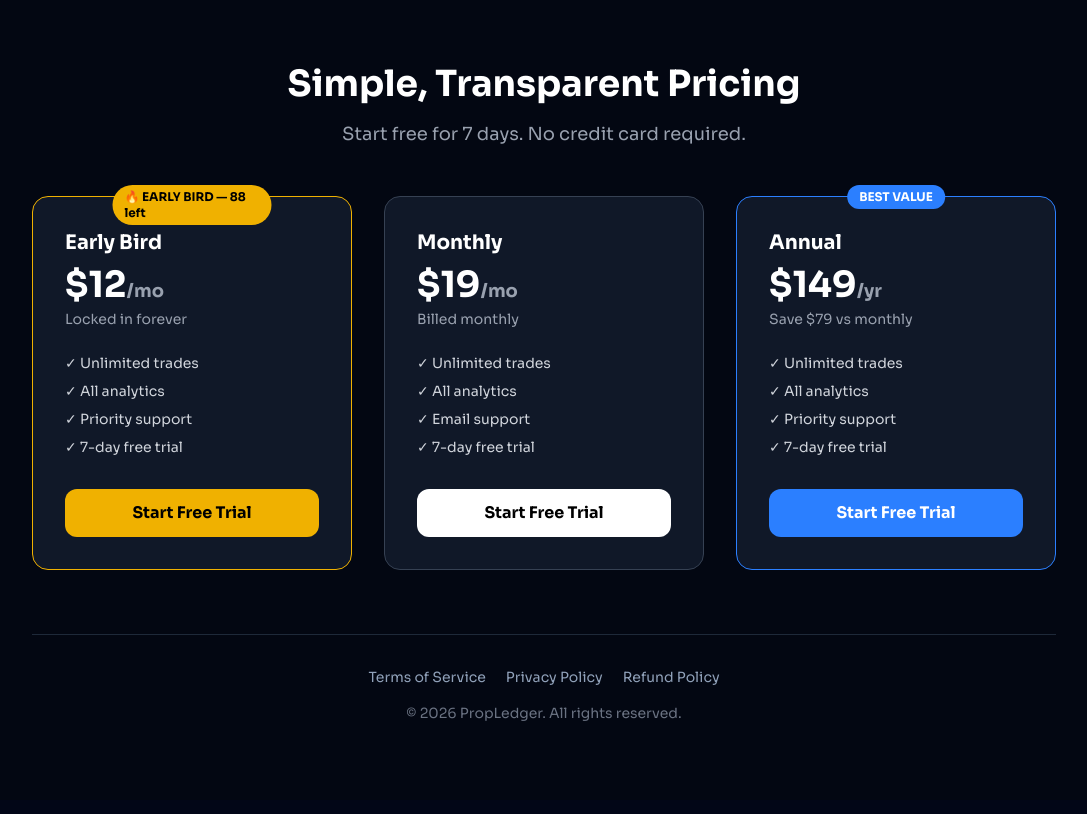
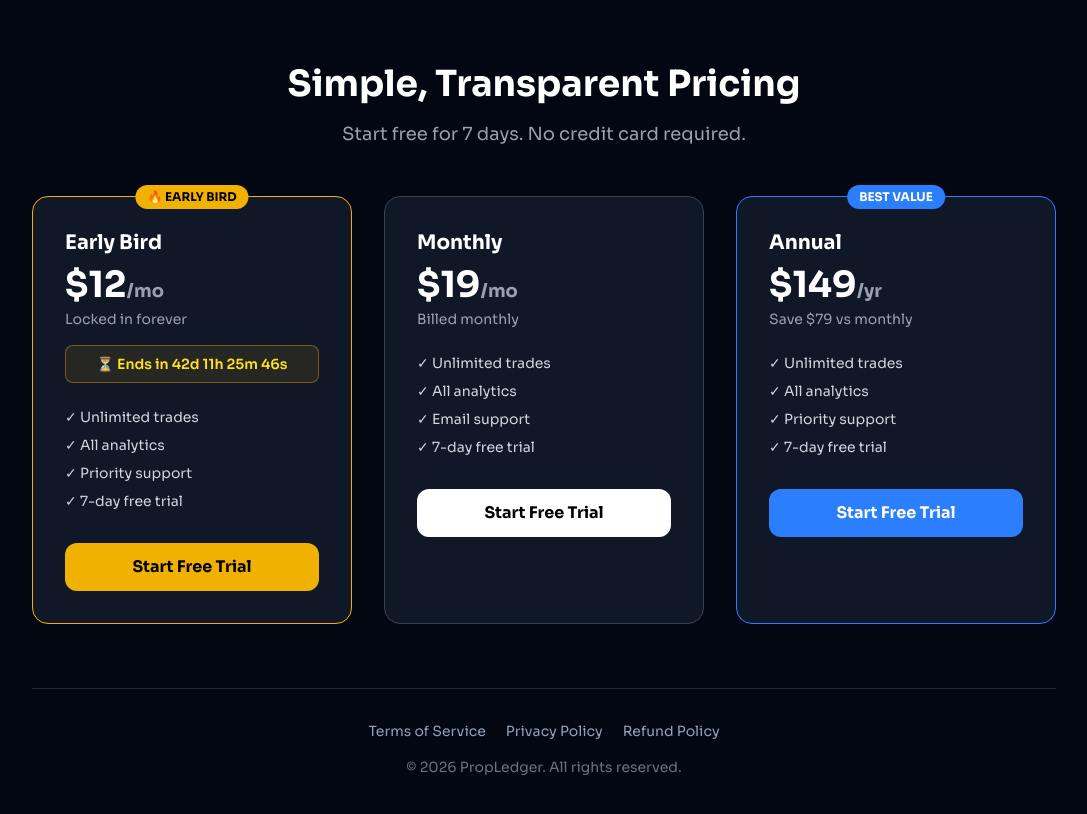
Before and after one commit to yarinx23-byte/PropLedger, a React (Vite) app: page /pricing in a window 1280 px wide. Shown: the top 814 px of the page, without its empty margins (96-1183 px from the left). Built offline with nearby package versions, Linux system fonts and the light colour scheme; no server answers.

Commit message:
Replace Early Bird seat counter with a time-limited countdown

```diff
--- a/src/pages/Pricing.jsx
+++ b/src/pages/Pricing.jsx
@@ -4,21 +4,34 @@ import { getPaddle, PRICES } from '../lib/paddle'
 import { useAuth } from '../context/AuthContext'
 import LegalLinks from '../components/LegalLinks.jsx'
 
-const EARLY_BIRD_LIMIT = 100
+// When the Early Bird offer ends. Update this one line when you launch
+// (e.g. set it to your launch date + 30 days).
+const EARLY_BIRD_DEADLINE = new Date('2026-07-19T23:59:59')
+
+function getTimeLeft(deadline) {
+  const ms = deadline.getTime() - Date.now()
+  if (ms <= 0) return null
+  return {
+    days: Math.floor(ms / 86400000),
+    hours: Math.floor((ms % 86400000) / 3600000),
+    minutes: Math.floor((ms % 3600000) / 60000),
+    seconds: Math.floor((ms % 60000) / 1000),
+  }
+}
 
 export default function Pricing() {
   const { user } = useAuth()
   const navigate = useNavigate()
-  const [earlyBirdCount, setEarlyBirdCount] = useState(0)
   const [loading, setLoading] = useState(null)
+  const [timeLeft, setTimeLeft] = useState(() => getTimeLeft(EARLY_BIRD_DEADLINE))
 
   useEffect(() => {
-    // TODO: שליפת מספר מנויי Early Bird מ-Supabase
-    setEarlyBirdCount(12) // זמני
+    const id = setInterval(() => setTimeLeft(getTimeLeft(EARLY_BIRD_DEADLINE)), 1000)
+    return () => clearInterval(id)
   }, [])
 
-  const earlyBirdAvailable = earlyBirdCount < EARLY_BIRD_LIMIT
-  const earlyBirdLeft = EARLY_BIRD_LIMIT - earlyBirdCount
+  const earlyBirdAvailable = timeLeft !== null
+  const pad = (n) => String(n).padStart(2, '0')
 
   async function handleCheckout(priceId, planName) {
     if (!user) {
@@ -57,11 +70,16 @@ export default function Pricing() {
           {earlyBirdAvailable && (
             <div className="relative border border-yellow-500 rounded-2xl p-8 bg-gray-900">
               <div className="absolute -top-3 left-1/2 -translate-x-1/2 bg-yellow-500 text-black text-xs font-bold px-3 py-1 rounded-full">
-                🔥 EARLY BIRD — {earlyBirdLeft} left
+                🔥 EARLY BIRD
               </div>
               <h2 className="text-xl font-bold mb-2">Early Bird</h2>
               <div className="text-4xl font-bold mb-1">$12<span className="text-lg text-gray-400">/mo</span></div>
-              <p className="text-gray-400 text-sm mb-6">Locked in forever</p>
+              <p className="text-gray-400 text-sm mb-4">Locked in forever</p>
+              {timeLeft && (
+                <div className="mb-6 rounded-lg border border-yellow-500/40 bg-yellow-500/10 px-3 py-2 text-center text-sm font-semibold text-yellow-300">
+                  ⏳ Ends in {timeLeft.days}d {pad(timeLeft.hours)}h {pad(timeLeft.minutes)}m {pad(timeLeft.seconds)}s
+                </div>
+              )}
               <ul className="space-y-2 text-sm text-gray-300 mb-8">
                 <li>✓ Unlimited trades</li>
                 <li>✓ All analytics</li>
```
